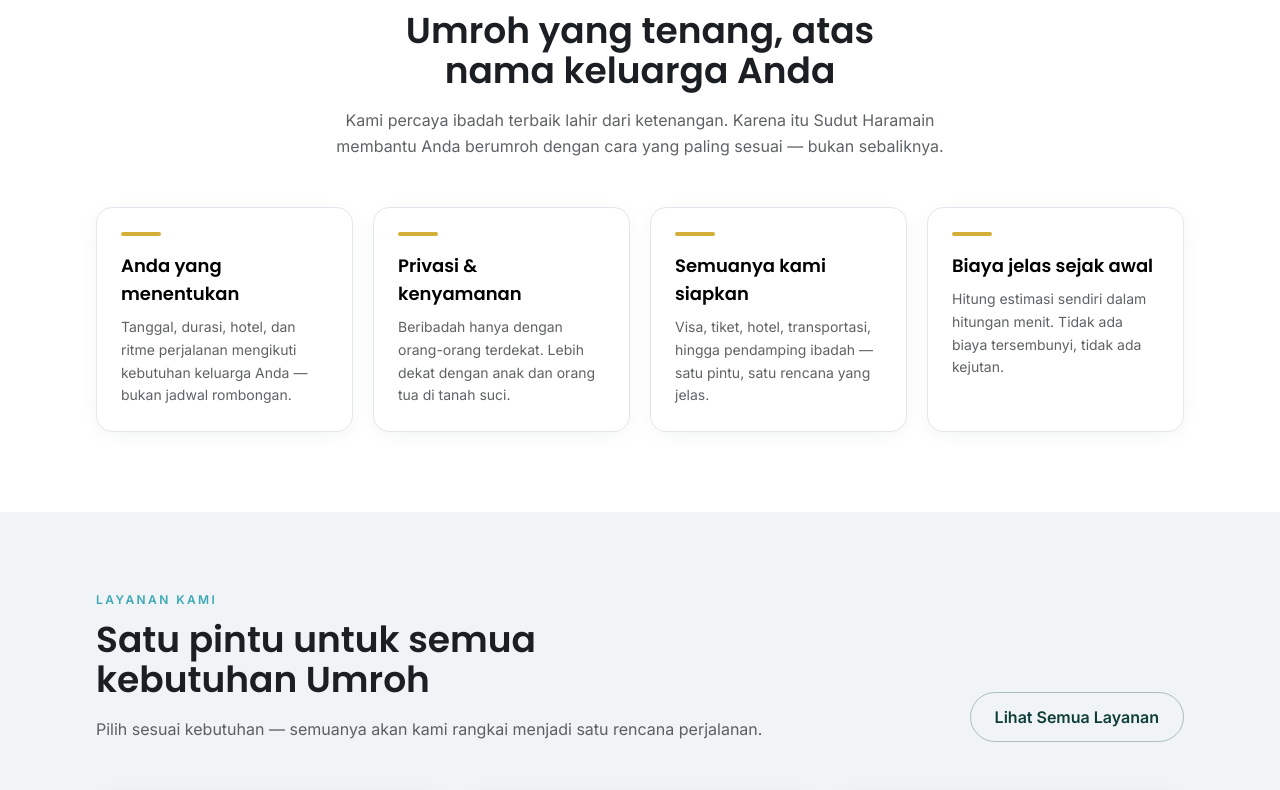
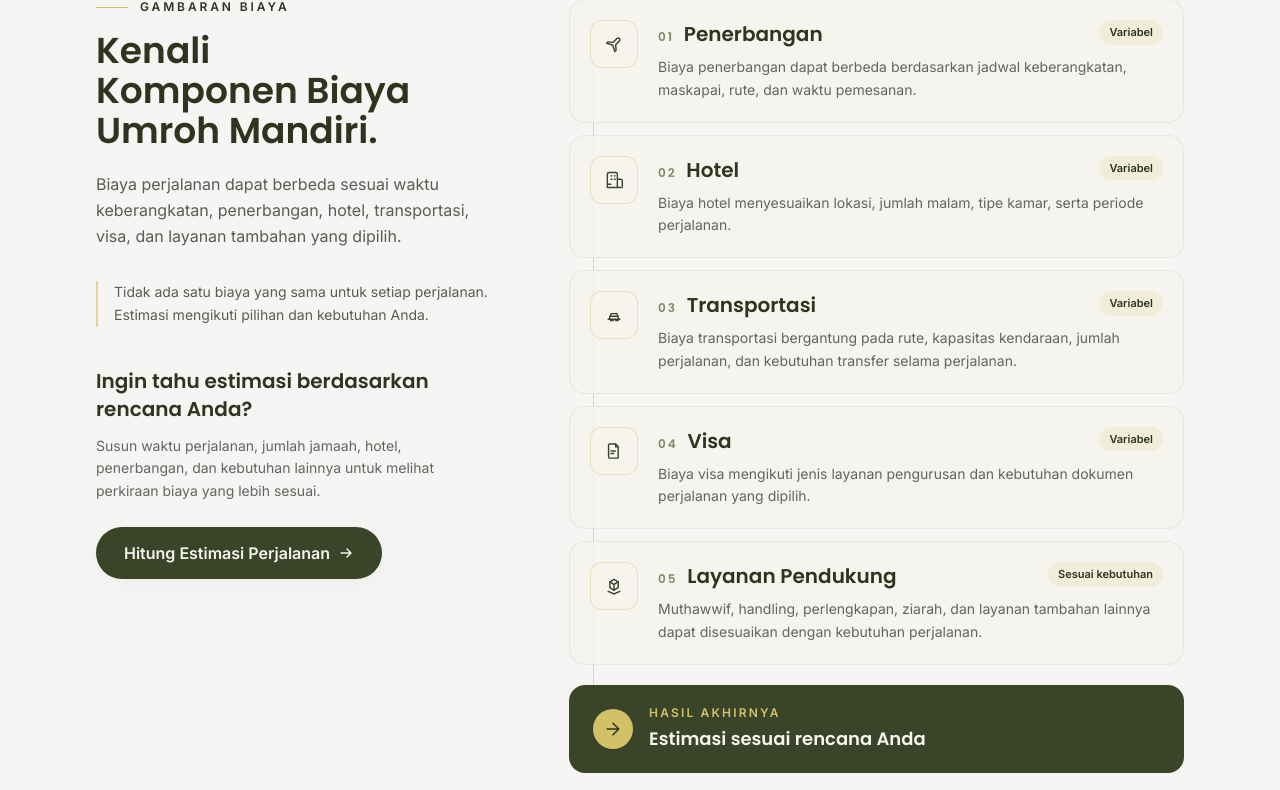
Before and after one commit to adityamzr/sht-web, a Nuxt app: page / in a window 1280 px wide. Shown: the part 2980-3770 px from the top of the page. Built offline with nearby package versions, Linux system fonts and the light colour scheme; no server answers.

Commit message:
feat(home): add umroh cost overview section

```diff
--- /dev/null
+++ b/components/CostBreakdownSection.vue
@@ -0,0 +1,123 @@
+<script setup lang="ts">
+interface CostComponent {
+  number: string
+  name: string
+  description: string
+  tag: string
+  icon: 'flight' | 'hotel' | 'transport' | 'visa' | 'support'
+}
+
+const components: CostComponent[] = [
+  {
+    number: '01',
+    name: 'Penerbangan',
+    description: 'Biaya penerbangan dapat berbeda berdasarkan jadwal keberangkatan, maskapai, rute, dan waktu pemesanan.',
+    tag: 'Variabel',
+    icon: 'flight',
+  },
+  {
+    number: '02',
+    name: 'Hotel',
+    description: 'Biaya hotel menyesuaikan lokasi, jumlah malam, tipe kamar, serta periode perjalanan.',
+    tag: 'Variabel',
+    icon: 'hotel',
+  },
+  {
+    number: '03',
+    name: 'Transportasi',
+    description: 'Biaya transportasi bergantung pada rute, kapasitas kendaraan, jumlah perjalanan, dan kebutuhan transfer selama perjalanan.',
+    tag: 'Variabel',
+    icon: 'transport',
+  },
+  {
+    number: '04',
+    name: 'Visa',
+    description: 'Biaya visa mengikuti jenis layanan pengurusan dan kebutuhan dokumen perjalanan yang dipilih.',
+    tag: 'Variabel',
+    icon: 'visa',
+  },
+  {
+    number: '05',
+    name: 'Layanan Pendukung',
+    description: 'Muthawwif, handling, perlengkapan, ziarah, dan layanan tambahan lainnya dapat disesuaikan dengan kebutuhan perjalanan.',
+    tag: 'Sesuai kebutuhan',
+    icon: 'support',
+  },
+]
+</script>
+
+<template>
+  <section class="bg-sht-stone/35 py-16 sm:py-20 lg:py-24" aria-labelledby="cost-heading">
+    <Container>
+      <div class="grid items-start gap-12 lg:grid-cols-[minmax(0,0.78fr)_minmax(0,1.22fr)] lg:gap-20">
+        <div class="lg:sticky lg:top-28">
+          <p class="flex items-center gap-3 text-xs font-semibold uppercase tracking-[0.24em] text-sht-olive-dark">
+            <span class="h-px w-8 bg-sht-gold" aria-hidden="true" />
+            GAMBARAN BIAYA
+          </p>
+          <h2 id="cost-heading" class="mt-4 max-w-xl font-heading text-3xl font-semibold leading-tight text-sht-olive-dark text-balance sm:text-4xl">
+            Kenali Komponen Biaya Umroh Mandiri.
+          </h2>
+          <p class="mt-5 max-w-xl text-base leading-relaxed text-sht-charcoal/75">
+            Biaya perjalanan dapat berbeda sesuai waktu keberangkatan, penerbangan, hotel, transportasi, visa, dan layanan tambahan yang dipilih.
+          </p>
+
+          <div class="mt-8 border-l-2 border-sht-gold/60 pl-4">
+            <p class="text-sm leading-relaxed text-sht-charcoal/75">
+              Tidak ada satu biaya yang sama untuk setiap perjalanan. Estimasi mengikuti pilihan dan kebutuhan Anda.
+            </p>
+          </div>
+
+          <div class="mt-10">
+            <h3 class="font-heading text-xl font-semibold text-sht-olive-dark">Ingin tahu estimasi berdasarkan rencana Anda?</h3>
+            <p class="mt-3 max-w-lg text-sm leading-relaxed text-sht-charcoal/70">
+              Susun waktu perjalanan, jumlah jamaah, hotel, penerbangan, dan kebutuhan lainnya untuk melihat perkiraan biaya yang lebih sesuai.
+            </p>
+            <NuxtLink
+              to="/estimator"
+              class="mt-6 inline-flex min-h-[48px] items-center justify-center gap-2 rounded-full bg-sht-olive px-7 py-3.5 text-base font-semibold text-sht-off-white shadow-card transition-colors hover:bg-sht-olive-dark focus-visible:outline focus-visible:outline-2 focus-visible:outline-offset-2 focus-visible:outline-sht-gold"
+            >
+              Hitung Estimasi Perjalanan
+              <svg class="h-4 w-4" viewBox="0 0 24 24" fill="none" stroke="currentColor" stroke-width="2" aria-hidden="true"><path stroke-linecap="round" stroke-linejoin="round" d="M4.5 12h15m0 0-6-6m6 6-6 6" /></svg>
+            </NuxtLink>
+          </div>
+        </div>
+
+        <div class="relative">
+          <div class="absolute bottom-20 left-6 top-6 w-px bg-sht-sage/30" aria-hidden="true" />
+          <ol class="relative space-y-3" aria-label="Komponen biaya Umroh Mandiri">
+            <li v-for="item in components" :key="item.number" class="relative flex gap-4 rounded-2xl border border-sht-stone/80 bg-sht-off-white/80 p-4 transition-colors hover:border-sht-gold/60 sm:gap-5 sm:p-5">
+              <div class="relative z-10 flex h-12 w-12 shrink-0 items-center justify-center rounded-xl border border-sht-gold/40 bg-sht-off-white text-sht-olive" aria-hidden="true">
+                <svg v-if="item.icon === 'flight'" class="h-5 w-5" viewBox="0 0 24 24" fill="none" stroke="currentColor" stroke-width="1.7"><path stroke-linecap="round" stroke-linejoin="round" d="m10.5 13.5-7.5-2.5 1.5-1.5L11 10l4.5-4.5a2.1 2.1 0 0 1 3 3L14 13l.5 6.5L13 21l-2.5-7.5Z" /></svg>
+                <svg v-else-if="item.icon === 'hotel'" class="h-5 w-5" viewBox="0 0 24 24" fill="none" stroke="currentColor" stroke-width="1.7"><path stroke-linecap="round" stroke-linejoin="round" d="M4 21V5a2 2 0 0 1 2-2h8a2 2 0 0 1 2 2v16m-12 0h16m-16 0v-4h4m8 0v-6h4a2 2 0 0 1 2 2v8M8.5 7h1m3 0h1m-5 4h1m3 0h1" /></svg>
+                <svg v-else-if="item.icon === 'transport'" class="h-5 w-5" viewBox="0 0 24 24" fill="none" stroke="currentColor" stroke-width="1.7"><path stroke-linecap="round" stroke-linejoin="round" d="M5 17h14M6.5 17l1.3-5.2A2 2 0 0 1 9.74 10.3h4.52a2 2 0 0 1 1.94 1.5L17.5 17m-10 0a2 2 0 1 0 4 0m2 0a2 2 0 1 0 4 0M7 13.5h10" /></svg>
+                <svg v-else-if="item.icon === 'visa'" class="h-5 w-5" viewBox="0 0 24 24" fill="none" stroke="currentColor" stroke-width="1.7"><path stroke-linecap="round" stroke-linejoin="round" d="M7 3.5h7l3 3V20.5H7A1.5 1.5 0 0 1 5.5 19V5A1.5 1.5 0 0 1 7 3.5Z" /><path stroke-linecap="round" d="M14 3.5V7h3M8.5 12h5M8.5 15h3" /></svg>
+                <svg v-else class="h-5 w-5" viewBox="0 0 24 24" fill="none" stroke="currentColor" stroke-width="1.7"><path stroke-linejoin="round" d="m7 7 5-3 5 3v7l-5 3-5-3V7Z" /><path stroke-linecap="round" d="m7 7 5 3 5-3M12 10v7M5 18.5l7 3 7-3" /></svg>
+              </div>
+              <div class="min-w-0 flex-1">
+                <div class="flex flex-wrap items-start justify-between gap-2">
+                  <div class="flex items-baseline gap-2.5">
+                    <span class="font-heading text-xs font-semibold tracking-[0.15em] text-sht-sage">{{ item.number }}</span>
+                    <h3 class="font-heading text-lg font-semibold text-sht-olive-dark sm:text-xl">{{ item.name }}</h3>
+                  </div>
+                  <span class="shrink-0 rounded-full bg-sht-gold/15 px-2.5 py-1 text-[11px] font-semibold text-sht-olive-dark">{{ item.tag }}</span>
+                </div>
+                <p class="mt-2 text-sm leading-relaxed text-sht-charcoal/70">{{ item.description }}</p>
+              </div>
+            </li>
+          </ol>
+
+          <div class="relative mt-5 flex items-center gap-4 rounded-2xl bg-sht-olive px-5 py-5 text-sht-off-white sm:px-6">
+            <span class="flex h-10 w-10 shrink-0 items-center justify-center rounded-full bg-sht-gold text-sht-olive-dark" aria-hidden="true">
+              <svg class="h-5 w-5" viewBox="0 0 24 24" fill="none" stroke="currentColor" stroke-width="1.8"><path stroke-linecap="round" stroke-linejoin="round" d="M5 12h14M12 5l7 7-7 7" /></svg>
+            </span>
+            <div>
+              <p class="text-xs font-semibold uppercase tracking-[0.18em] text-sht-gold">Hasil akhirnya</p>
+              <p class="mt-1 font-heading text-lg font-semibold">Estimasi sesuai rencana Anda</p>
+            </div>
+          </div>
+        </div>
+      </div>
+    </Container>
+  </section>
+</template>
--- a/pages/index.vue
+++ b/pages/index.vue
@@ -88,7 +88,10 @@ const serviceCards = [
     <!-- 2. PERSIAPAN UMROH MANDIRI (M4A.2 — education timeline) -->
     <PreparationTimeline />
 
-    <!-- 2. VALUE PROPOSITION -->
+    <!-- 3. GAMBARAN BIAYA (M4A.3 — cost composition education) -->
+    <CostBreakdownSection />
+
+    <!-- 4. VALUE PROPOSITION -->
     <section class="py-14 sm:py-20">
       <Container>
         <SectionHeader
```
